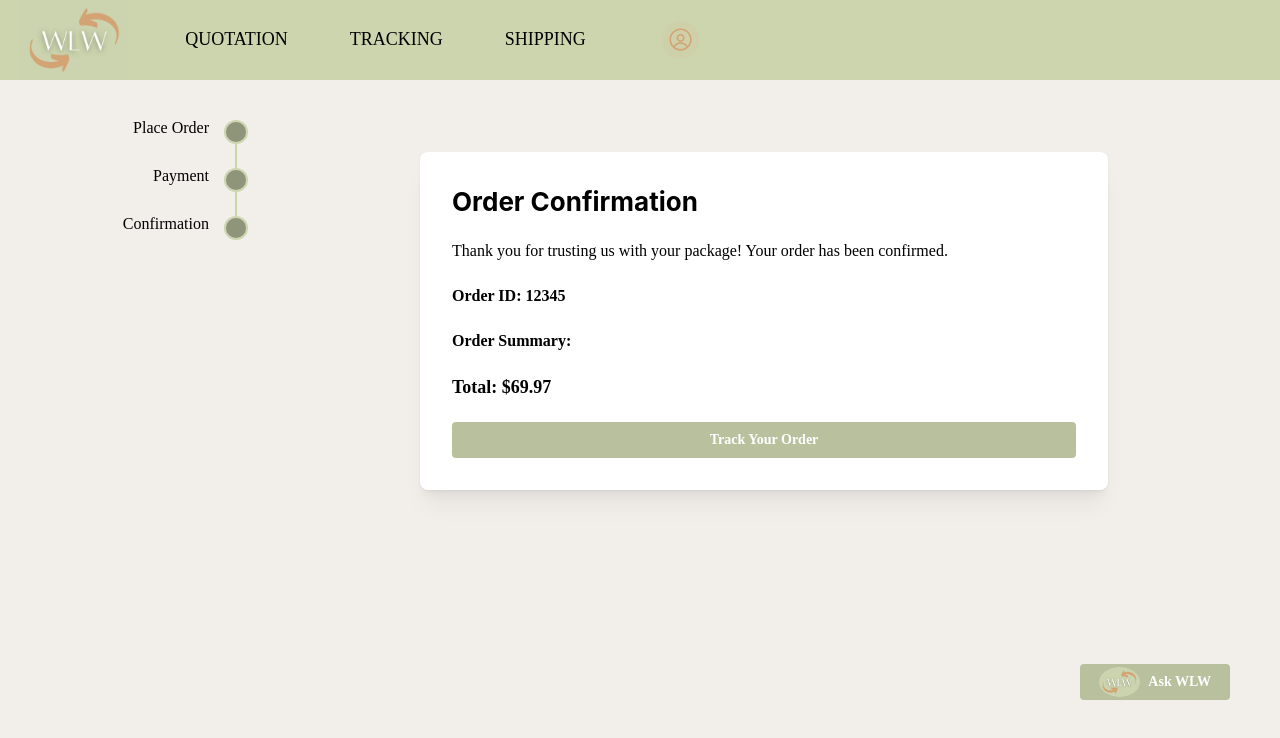
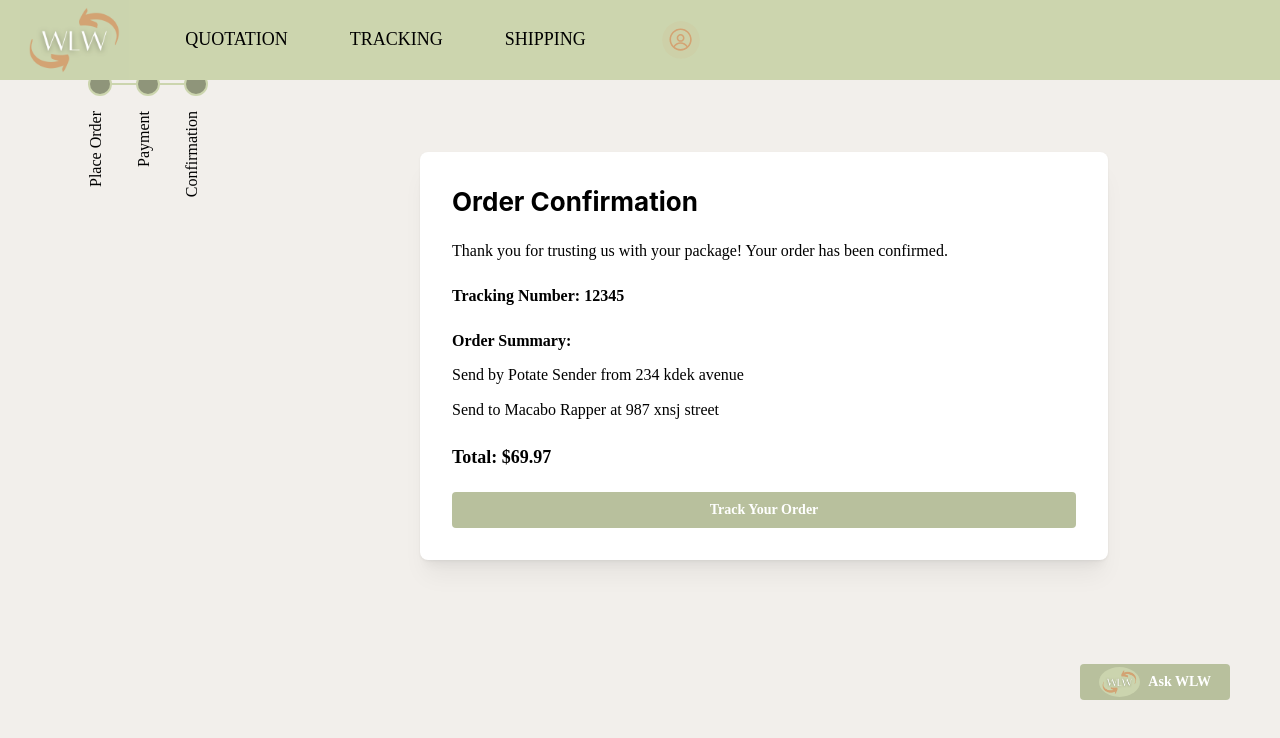
Before and after one commit to cristina-trofimov/WLW_soen343, a React (Vite) app in the folder frontend/: page /order/review in a window 1280 px wide. Shown: the top 738 px of the page. Built offline with nearby package versions, Linux system fonts and the light colour scheme.

Commit message:
updated confirmation page

```diff
--- a/frontend/src/pages/ConfirmationPage.tsx
+++ b/frontend/src/pages/ConfirmationPage.tsx
@@ -1,12 +1,37 @@
 import { Container, Paper, Title, Text, Stack, Button } from '@mantine/core';
-import { useNavigate } from 'react-router-dom';
+import { useState } from 'react';
+import { useLocation, useNavigate } from 'react-router-dom';
+
+interface LocationState {
+  state?: {
+    trackingNum?: String;
+    senderName?: String;
+    senderAddress?: String;
+    receiverName?: String;
+    receiverAddress?: String;
+    total?: number;
+  };
+}
+
+interface OrderDetails {
+  trackingNum: String;
+  senderName: String;
+  senderAddress: String;
+  receiverName: String;
+  receiverAddress: String;
+  total: number;
+}
 
 function OrderConfirmation() {
-  const orderDetails = {
-    orderId: '12345',
-    items: "",
-    total: 69.97,
-  };
+  const location = useLocation() as LocationState;
+  const [orderDetails, setOrderDetails] = useState<OrderDetails>({
+    trackingNum: location.state?.trackingNum ?? "12345",
+    senderName: location.state?.senderName ?? "Potate Sender",
+    senderAddress: location.state?.senderAddress ?? "234 kdek avenue",
+    receiverName: location.state?.receiverName ?? "Macabo Rapper",
+    receiverAddress: location.state?.receiverAddress ?? "987 xnsj street",
+    total: location.state?.total ?? 69.97,
+  });
 
   const navigate = useNavigate();
 
@@ -22,15 +47,12 @@ function OrderConfirmation() {
           <Title order={2}>Order Confirmation</Title>
           <Text>Thank you for trusting us with your package! Your order has been confirmed.</Text>
 
-          <Text fw={700}>Order ID: {orderDetails.orderId}</Text>
+          <Text fw={700}>Tracking Number: {orderDetails.trackingNum}</Text>
 
           <Stack gap="xs">
             <Text fw={700}>Order Summary:</Text>
-            {/* {orderDetails.items.map((item, index) => (
-              <Text key={index}>
-                {item.name} - Quantity: {item.quantity} - ${item.price.toFixed(2)}
-              </Text>
-            ))} */}
+            <Text>Send by {orderDetails.senderName} from {orderDetails.senderAddress}</Text>
+            <Text>Send to {orderDetails.receiverName} at {orderDetails.receiverAddress}</Text>
           </Stack>
 
           <Text fw={700} size="lg">Total: ${orderDetails.total.toFixed(2)}</Text>
--- a/frontend/src/pages/OrderPage.tsx
+++ b/frontend/src/pages/OrderPage.tsx
@@ -125,7 +125,8 @@ const OrderPage = () => {
 
         // navigate to PaymentPage with the amount = calculatedAmount
         const calculatedAmount = formData.chosenShippingPrice;
-        navigate("/order/payment", { state: { amount: calculatedAmount } });
+        navigate("/order/payment", { state: {senderName: formData.senderName, senderAddress: formData.senderAddress,
+                                             receiverName: formData.recipientName, receiverAddress: formData.recipientAddress, amount: calculatedAmount } });
       } else {
         // Handle server-side errors
         console.error('Failed to place order:', response.statusText);
--- a/frontend/src/pages/OrderingPage.tsx
+++ b/frontend/src/pages/OrderingPage.tsx
@@ -23,7 +23,7 @@ const OrderingPage = () => {
   return (
     <Box style={{ display: "flex" }}>
       <Box style={{ width: "20%", padding: "20px" }}>
-        <Timeline active={activeIndex} bulletSize={24} lineWidth={2} align="right" >
+        <Timeline active={activeIndex} bulletSize={24} lineWidth={2} align="right" style={{ transform: "rotate(-90deg)" }} >
           {Object.entries(timelineData).map(([path, items], index) => (
             <Timeline.Item
               key={path}
--- a/frontend/src/pages/PaymentPage.tsx
+++ b/frontend/src/pages/PaymentPage.tsx
@@ -24,6 +24,10 @@ interface PaymentFormData {
 
 interface LocationState {
   state?: {
+    senderName?: String;
+    senderAddress?: String;
+    receiverName?: String;
+    receiverAddress?: String;
     amount?: number;
   };
 }
@@ -113,8 +117,10 @@ const PaymentPage = () => {
   const handleSubmit = (e: React.FormEvent) => {
     e.preventDefault();
     console.log("Payment submitted:", formData);
-    navigate("/order/review");
     // Send to payment processor
+    // MISSING TRACKING NUMBER
+    navigate("/order/review", { state: {trackingNum: "", senderName: location.state?.senderName, senderAddress: location.state?.senderAddress,
+                                        receiverName: location.state?.receiverName, receiverAddress: location.state?.receiverAddress, total: formData.amount } });
   };
 
   return (
```
